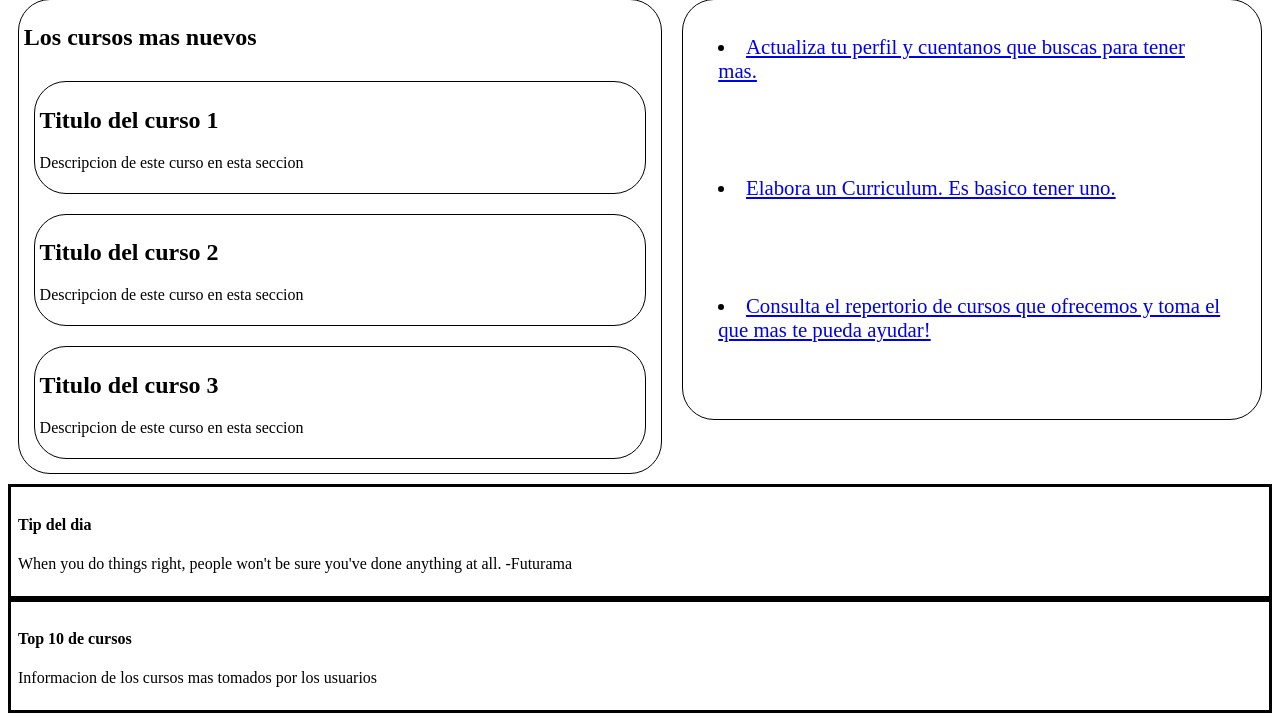
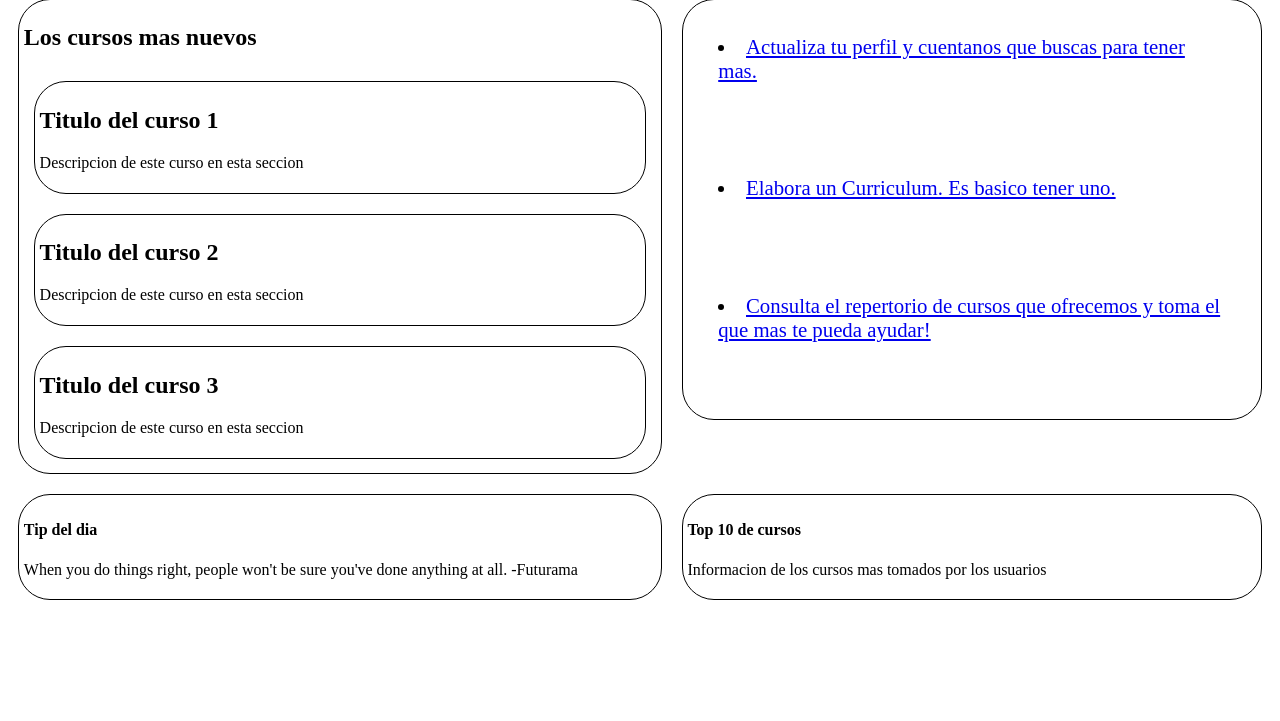
Before and after one commit to FEZR85/TIES-OUT, a PHP site: page /Index_test.html in a window 1280 px wide. Shown: the part 532-1253 px from the top of the page. After the commit the page ends 1132 px from the top, so only its background shows below. Run offline with PHP 8.4, Linux system fonts and the light colour scheme.

Commit message:
Modificado archivo Index_test.html y adicion de reglas en index_style.css

```diff
--- a/Index_test.html
+++ b/Index_test.html
@@ -1,6 +1,6 @@
 <html>
 	<head>
-		<title>Ejercicio de html</title>
+		<title>Tie-Out</title>
         <link rel="stylesheet" href="index_style.css">
 	</head>
 
@@ -55,14 +55,14 @@
 			Consulta el repertorio de cursos que ofrecemos y toma el que mas te pueda ayudar! </a></li>
 		</aside>
 
-		<section>
+		<section class="seccion">
 			<h4>Tip del dia</h4>
 			<p>When you do things right, people won't be sure you've done anything at all. -Futurama</p>
 		</section>
 
-		<section>
+		<aside>
 			<h4>Top 10 de cursos</h4>
 			<p>Informacion de los cursos mas tomados por los usuarios</p>
-		</section>
+		</aside>
 	</body>
 </html>
--- a/index_style.css
+++ b/index_style.css
@@ -81,6 +81,8 @@ aside {
 
       float: right;
       display: inline-block;
+
+      font-family: URW Gothic L;
 }
 
 aside li{
```
